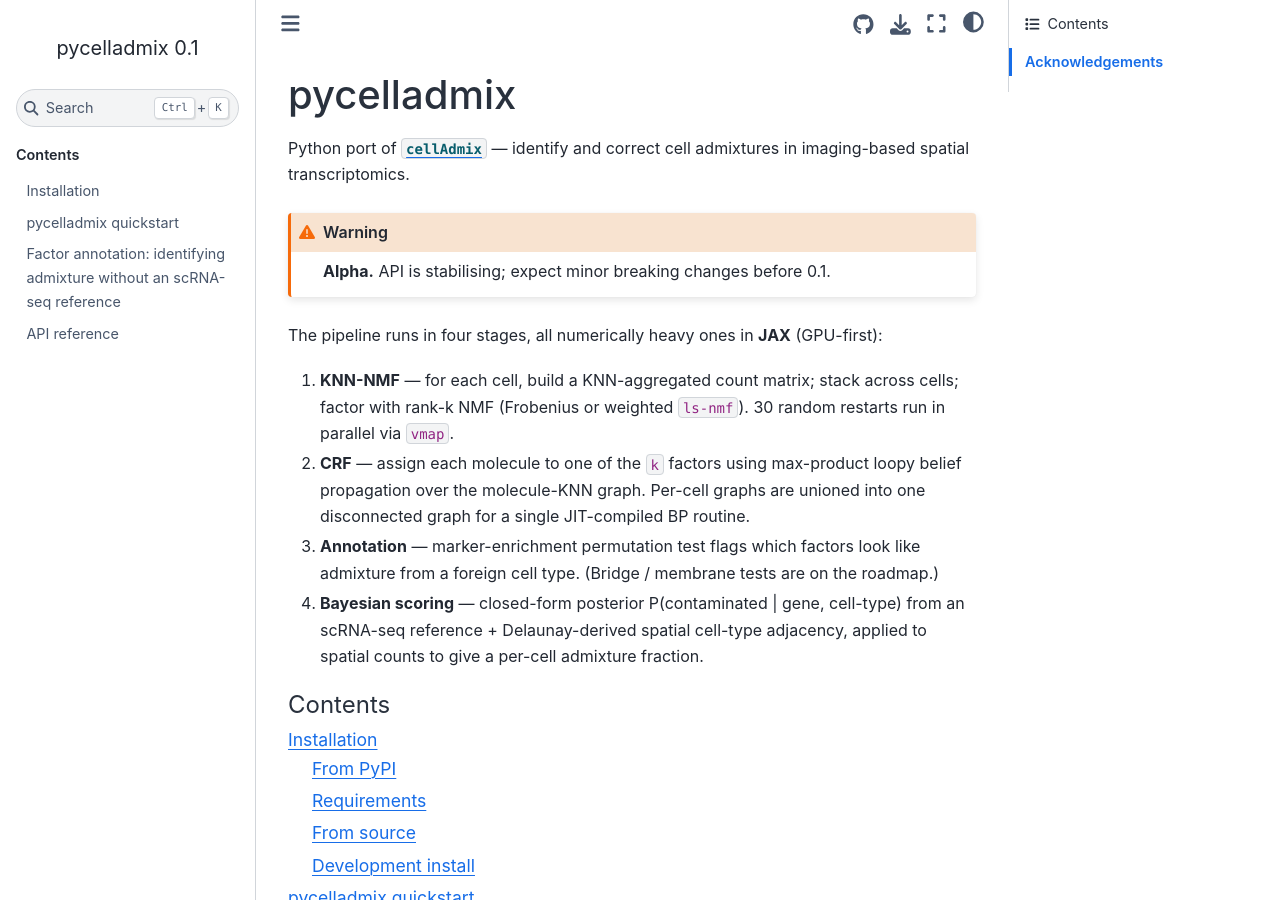
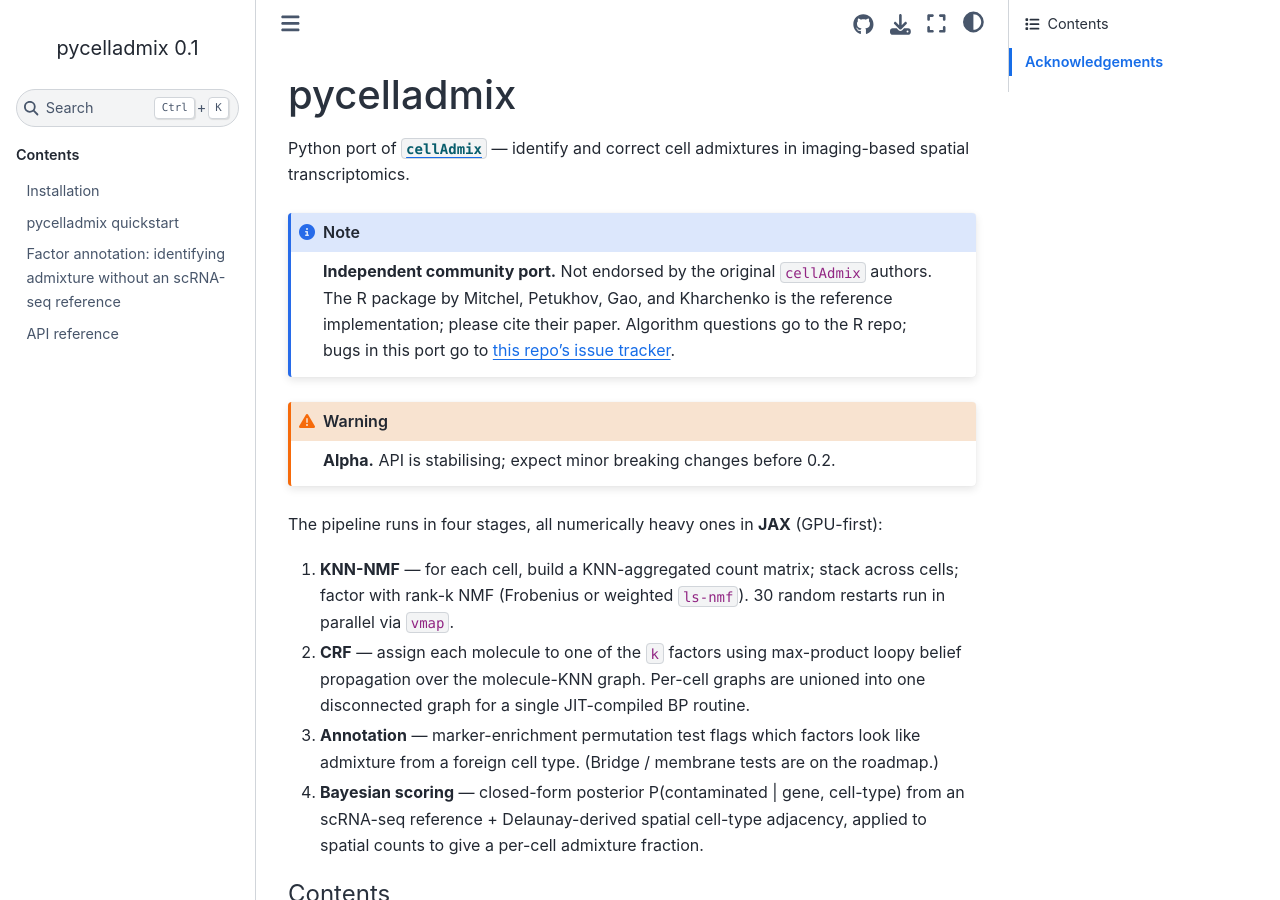
Before and after one commit to AlexanderAivazidis/pycelladmix, a Sphinx documentation site: the page built from docs/index.md, in a window 1280 px wide and 900 px high. Built offline with Sphinx 7.4.7 and the Sphinx Book theme 1.1.4, drawn with Linux system fonts in a browser that asks for light colours; pages that are not in the unit, such as notebooks, are missing from menus.

Commit message:
docs: explicit "independent community port" disclaimer
Make it unambiguous on README + docs landing that this is not endorsed
by the original cellAdmix authors and that algorithm questions belong
on the R repo.

````diff
--- a/docs/index.md
+++ b/docs/index.md
@@ -2,8 +2,12 @@
 
 Python port of [`cellAdmix`](https://github.com/kharchenkolab/cellAdmix) — identify and correct cell admixtures in imaging-based spatial transcriptomics.
 
+```{note}
+**Independent community port.** Not endorsed by the original `cellAdmix` authors. The R package by Mitchel, Petukhov, Gao, and Kharchenko is the reference implementation; please cite their paper. Algorithm questions go to the R repo; bugs in this port go to [this repo's issue tracker](https://github.com/AlexanderAivazidis/pycelladmix/issues).
+```
+
 ```{warning}
-**Alpha.** API is stabilising; expect minor breaking changes before 0.1.
+**Alpha.** API is stabilising; expect minor breaking changes before 0.2.
 ```
 
 The pipeline runs in four stages, all numerically heavy ones in **JAX** (GPU-first):
````
Also changed, not shown: README.md (+3 -1 lines).
